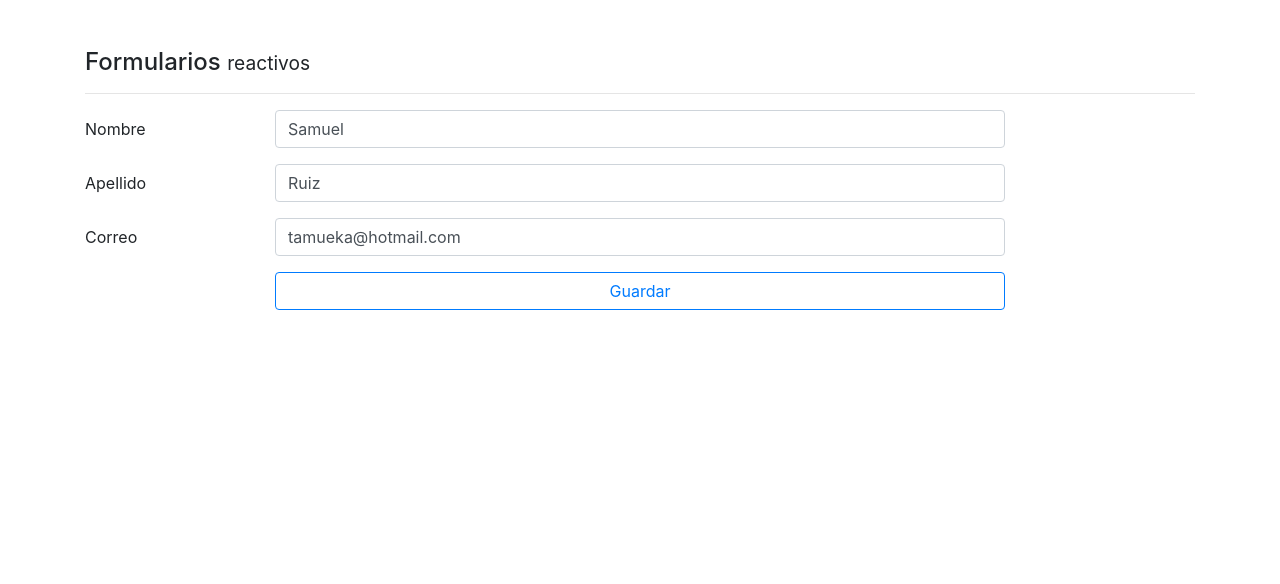
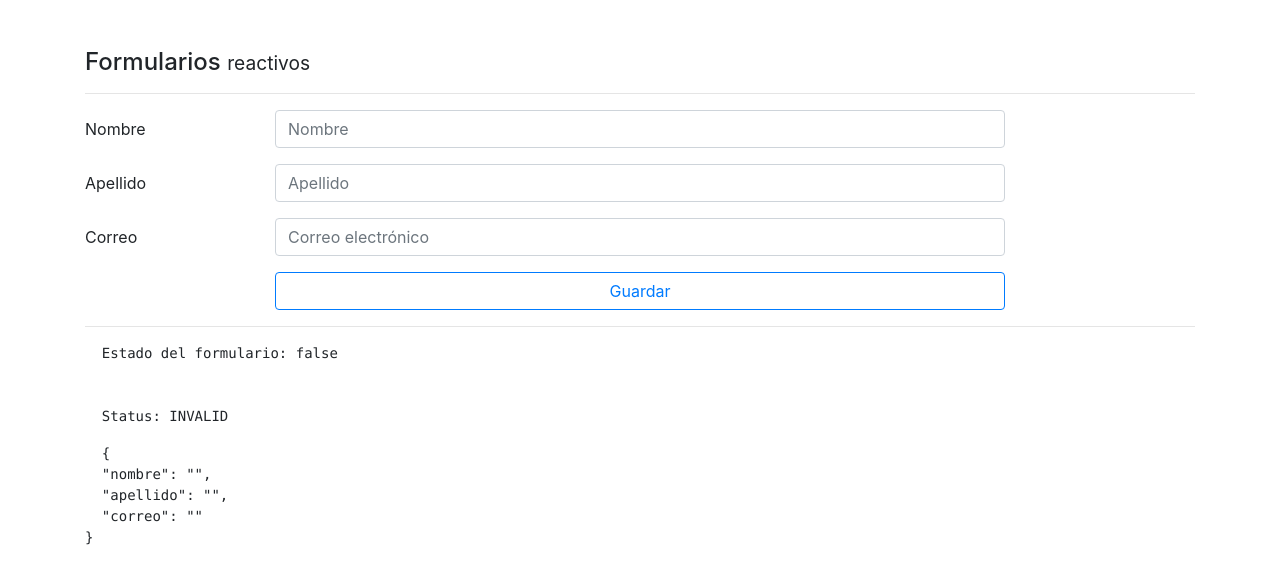
Before and after one commit to tamueka/08-formularios, an Angular app: page /reactivo in a window 1280 px wide. Shown: the top 584 px of the page. Built offline with nearby package versions, Linux system fonts and the light colour scheme.

Commit message:
Formulario reactivo: validaciones sincronas + estados del formulario tiempo real

```diff
--- a/src/app/pages/reactive/reactive.component.html
+++ b/src/app/pages/reactive/reactive.component.html
@@ -51,3 +51,14 @@
   </div>
 
 </form>
+
+<hr>
+<pre>
+  Estado del formulario: {{ formulario.valid }}
+  <br>
+  Status: {{ formulario.status }}
+</pre>
+
+<pre>
+  {{ formulario.value | json }}
+</pre>
--- a/src/app/pages/reactive/reactive.component.ts
+++ b/src/app/pages/reactive/reactive.component.ts
@@ -1,5 +1,5 @@
 import { Component, OnInit } from '@angular/core';
-import { FormGroup, FormBuilder } from '@angular/forms';
+import { FormGroup, FormBuilder, Validators } from '@angular/forms';
 
 @Component({
   selector: 'app-reactive',
@@ -22,10 +22,14 @@
   crearFormulario(){
 
     this.formulario = this.fb.group({
-      nombre: ['Samuel'],
-      apellido: ['Ruiz'],
-      correo: ['tamueka@hotmail.com']
-    })
+      nombre: ['', [Validators.required, Validators.minLength(5)]],
+      apellido: ['', [Validators.required, Validators.minLength(5)]],
+      correo: [
+        '',
+        [ Validators.required,
+        Validators.pattern('[a-z0-9._%+-]+@[a-z0-9.-]+.[a-z]{2,3}$') ],
+      ],
+    });
 
   }
 
```
